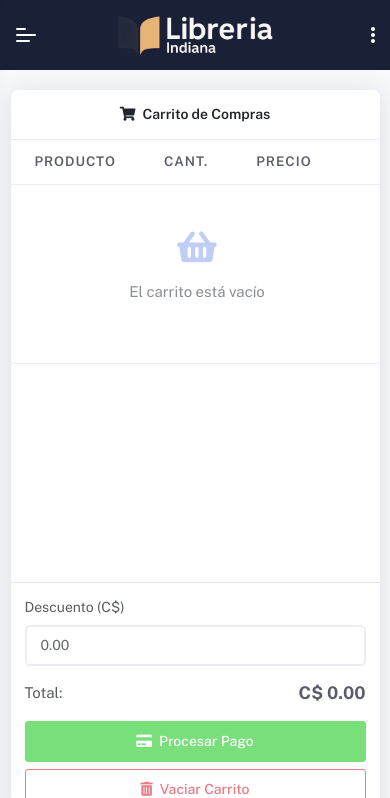
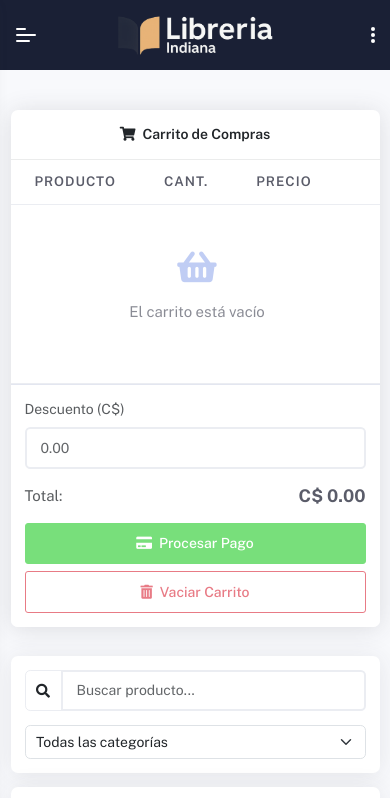
Before and after one commit to aamendoza24/ProyectoABD, a Flask app: page /catalogo in a window 390 px wide. Shown: the top 798 px of the page. Run offline with Flask 3, Linux system fonts and the light colour scheme; a user stored in the database is signed in; data comes from the database, SQL or seed files in the repository; both versions use the stored data as it was after the commit; some libraries are stand-ins or nearby versions.

Commit message:
ultimos cambios

```diff
--- a/app/blueprints/ventas/templates/ventas/realizar_venta.html
+++ b/app/blueprints/ventas/templates/ventas/realizar_venta.html
@@ -553,6 +553,29 @@
         transition: height 0.2s;
     }
 
+    /* Responsive adjustments for mobile */
+    @media (max-width: 767px) {
+        body {
+            height: auto;
+            overflow: auto;
+        }
+
+        .main-container, .catalogo-scroll-container {
+            height: auto;
+            overflow: visible;
+        }
+
+        .carrito-card {
+            position: relative;
+            height: auto;
+            margin-bottom: 2rem;
+        }
+
+        .col-lg-4.h-100, .col-lg-8.h-100 {
+            height: auto !important;
+        }
+    }
+
 </style>
 {% endblock %}
 
```
Also changed, not shown: library.db.
